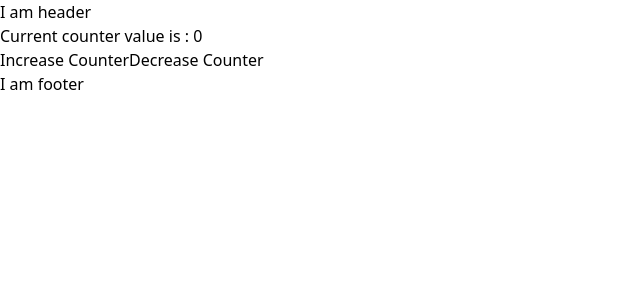
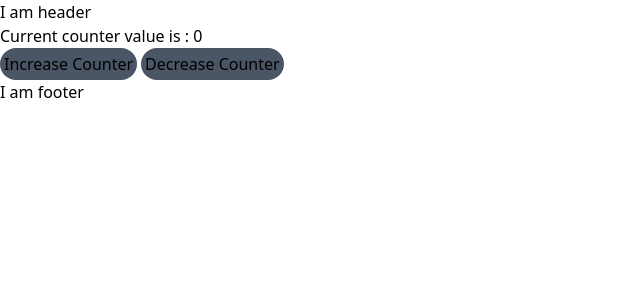
Before and after one commit to prnjl0207/chai-aur-react, a React (Vite) app in the folder 01vitereact/: page /counter in a window 1280 px wide. Shown: the top 300 px of the page, without its empty margins (0-640 px from the left). Built offline with nearby package versions, Linux system fonts and the light colour scheme.

Commit message:
updated styling of counter btns

```diff
--- a/01vitereact/src/Counter.jsx
+++ b/01vitereact/src/Counter.jsx
@@ -6,7 +6,7 @@ const Counter = () => {
     // to set max value of 20
     if (counter >= 20) {
       console.log("max count limit reached!!!");
-      setCounter((counter = 20));
+      setCounter(20);
     } else {
       setCounter(counter + 1);
     }
@@ -27,7 +27,7 @@ const Counter = () => {
     // to set min value of 0
     if (counter <= 0) {
       console.log("min count limit reached!!!");
-      setCounter((counter = 0));
+      setCounter(0);
     } else {
       setCounter(counter - 1);
     }
@@ -35,8 +35,15 @@ const Counter = () => {
   return (
     <>
       <h4>Current counter value is : {counter}</h4>
-      <button onClick={increaseCounter}>Increase Counter</button>
-      <button onClick={decreaseCounter}>Decrease Counter</button>
+      <button
+        onClick={increaseCounter}
+        className="bg-gray-600 rounded-2xl p-1 mr-1"
+      >
+        Increase Counter
+      </button>
+      <button onClick={decreaseCounter} className="bg-gray-600 rounded-2xl p-1">
+        Decrease Counter
+      </button>
     </>
   );
 };
```
